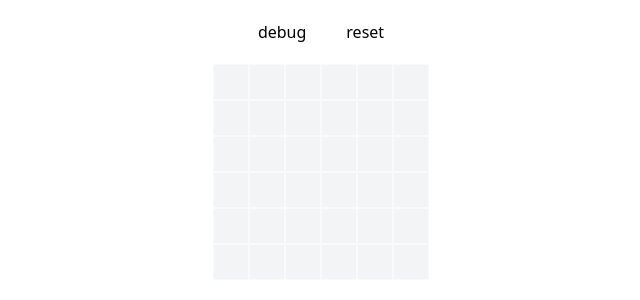
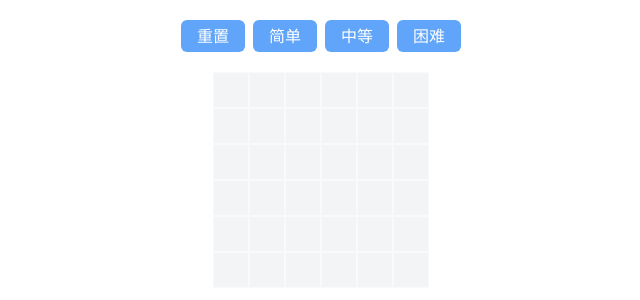
Before and after one commit to CrazyStoneJy/Game-Playground, a React (Create React App) app: page /mineSweep in a window 1280 px wide. Shown: the top 300 px of the page, without its empty margins (319-959 px from the left). Built offline with nearby package versions, Linux system fonts and the light colour scheme.

Commit message:
add level.ts

```diff
--- a/src/mine-sweep/cell.tsx
+++ b/src/mine-sweep/cell.tsx
@@ -1,4 +1,4 @@
-import { Cell, isMine } from "./gen";
+import { Cell, Point, isMine } from "./gen";
 
 type CellViewProps = {
     matrix: Cell[][];
@@ -6,11 +6,12 @@ type CellViewProps = {
     h_index: number;
     click?: Function;
     flagClick?: Function;
+    clickPoint: Point;
 };
 
 function CellView(props: CellViewProps) {
 
-    const { matrix, v_index, h_index, click, flagClick } = props;
+    const { matrix, v_index, h_index, click, flagClick, clickPoint } = props;
 
     function renderCellContent(cell: Cell) {
         const { val, isShown, isFlag } = cell;
@@ -61,9 +62,9 @@ function CellView(props: CellViewProps) {
     function background(v_index: number, h_index: number): string {
         const cell = matrix[v_index][h_index];
         const { isShown } = cell;
-        // if (point.x === h_index && point.y === v_index && isMine(cell)) {
-        //     return "bg-red-400";
-        // }
+        if (isMine(cell) && cell.isShown) {
+            return "bg-red-400";
+        }
         return isShown ? "bg-white-100" : "bg-gray-100";
     }
 
--- a/src/mine-sweep/gen.ts
+++ b/src/mine-sweep/gen.ts
@@ -142,19 +142,24 @@ function gen(v: number, h: number, start?: Point): Cell[][] {
 }
 
 function show(point: Point, cells: Cell[][]): Cell[][] {
-    const matix = clone(cells);
-    const cell = matix[point.y][point.x];
+    const matrix = clone(cells);
+    const cell = matrix[point.y][point.x];
+    // 如果点中地雷，则将其他雷也全部展示
     if (isMine(cell)) {
-        cell.isShown = true;
-        return matix;
+        matrix.flat().forEach((_cell: Cell) => {
+            if (isMine(_cell)) {
+                _cell.isShown = true;
+            }
+        })
+        return matrix;
     }
     // console.log(cell);
     if (cell.val === FLAG_ZERO) {
-        expand(point, matix);
-        return matix;
+        expand(point, matrix);
+        return matrix;
     }
     cell.isShown = true;
-    return matix;
+    return matrix;
 }
 
 function expand(point: Point, martix: Cell[][]) {
--- a/src/mine-sweep/index.tsx
+++ b/src/mine-sweep/index.tsx
@@ -2,9 +2,10 @@ import React, { useEffect, useRef, useState } from "react";
 import gen, { Cell, isMine, show } from "./gen";
 import { clone } from "../base/utils";
 import CellView from "./cell";
+import { DIF, EASY, MID } from "./level";
 
-const H = 6;
-const V = 6;
+// const H = 6;
+// const V = 6;
 
 enum GameState {
     INIT = 0,
@@ -17,9 +18,11 @@ function MineSweeper() {
     const [state, setState] = useState(GameState.INIT);
     const isStartRef = useRef(false);
     const [point, updatePoint] = useState({ x: -1, y: -1 });
+    const [level, refreshLevel] = useState(EASY);
+
 
     useEffect(() => {
-        updateGrids(gen(V, H));
+        updateGrids(gen(level.v, level.h));
     }, []);
 
     useEffect(() => {
@@ -27,6 +30,10 @@ function MineSweeper() {
             check(grids, point.x, point.y);
         }
     }, [grids]);
+
+    useEffect(() => {
+        updateGrids(gen(level.v, level.h));
+    }, [level]);
 
     const click = (x: number, y: number) => {
         if (state > GameState.RUNNING) {
@@ -38,7 +45,7 @@ function MineSweeper() {
         }
         let clickedGrids = grids;
         if (!isStartRef.current) {
-            clickedGrids = gen(V, H, { x, y });
+            clickedGrids = gen(level.v, level.h, { x, y });
             isStartRef.current = true;
         }
         updateGrids(show({ x, y }, clickedGrids));
@@ -52,25 +59,16 @@ function MineSweeper() {
                 setState(GameState.FINISHED);
             }
             const cells = matrix.flat();
-            console.log(cells);
-
             const shownCount = cells.filter(
                 (cell: Cell) => cell.isShown
             ).length;
             const mineFlagCount = cells.filter(
                 (cell: Cell) => isMine(cell) && cell.isFlag
             ).length;
-
-            console.log(
-                "shownCount:",
-                shownCount,
-                ",mineFlagCount:",
-                mineFlagCount
-            );
             if (shownCount + mineFlagCount === cells.length) {
                 alert("you win");
             }
-        }, 0);
+        }, 100);
     }
 
     const flagClick = (v_index: number, h_index: number) => {
@@ -94,29 +92,45 @@ function MineSweeper() {
 
     function reset() {
         setState(GameState.INIT);
-        updateGrids(gen(V, H));
+        updateGrids(gen(level.v, level.h));
         isStartRef.current = false;
     }
 
     function renderHeader() {
         return (
-            <div className="flex flex-row justify-center items-center">
-                <div
-                    className="flex justify-center m-5"
-                    onClick={() => {
-                        debug();
-                    }}
-                >
-                    debug
-                </div>
-                <div
-                    className="flex justify-center m-5"
+            <div className="flex flex-row justify-center items-center my-5">
+                <button
+                    className="flex justify-center items-center h-8 w-16 rounded-md bg-blue-400 hover:bg-blue-200 text-white mr-2"
                     onClick={() => {
                         reset();
                     }}
                 >
-                    reset
-                </div>
+                    重置
+                </button>
+                <button
+                    className="flex justify-center items-center h-8 w-16 rounded-md bg-blue-400 hover:bg-blue-200 text-white mr-2"
+                    onClick={() => {
+                        refreshLevel(EASY);
+                    }}
+                >
+                    简单
+                </button>
+                <button
+                    className="flex justify-center items-center h-8 w-16 rounded-md bg-blue-400 hover:bg-blue-200 text-white mr-2"
+                    onClick={() => {
+                        refreshLevel(MID);
+                    }}
+                >
+                    中等
+                </button>
+                <button
+                    className="flex justify-center items-center h-8 w-16 rounded-md bg-blue-400 hover:bg-blue-200 text-white"
+                    onClick={() => {
+                        refreshLevel(DIF);
+                    }}
+                >
+                    困难
+                </button>
             </div>
         );
     }
@@ -136,6 +150,7 @@ function MineSweeper() {
                                         h_index={h_index}
                                         click={click}
                                         flagClick={flagClick}
+                                        clickPoint={point}
                                     />
                                 );
                             })}
--- /dev/null
+++ b/src/mine-sweep/level.ts
@@ -0,0 +1,29 @@
+type Level = {
+    h: number;
+    v: number;
+    mineCount: number;
+}
+
+const EASY: Level = {
+    h: 6,
+    v: 6,
+    mineCount: 5
+}
+
+const MID: Level = {
+    h: 9,
+    v: 9,
+    mineCount: 10
+}
+
+const DIF: Level = {
+    h: 12,
+    v: 12,
+    mineCount: 20
+}
+
+export {
+    EASY,
+    MID,
+    DIF
+}
```
Also changed, not shown: 1 other file (tests, documents, lock files or other folders).
